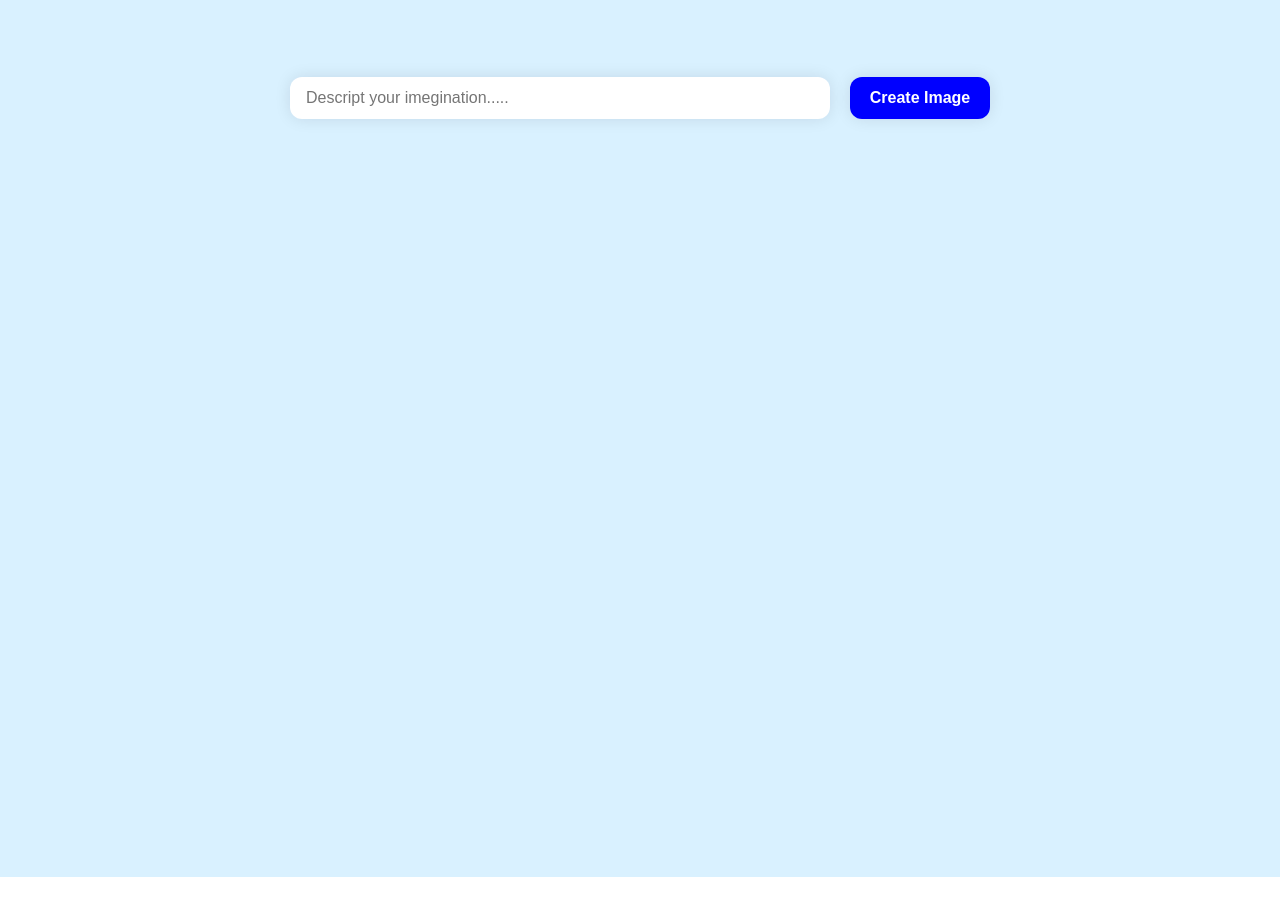
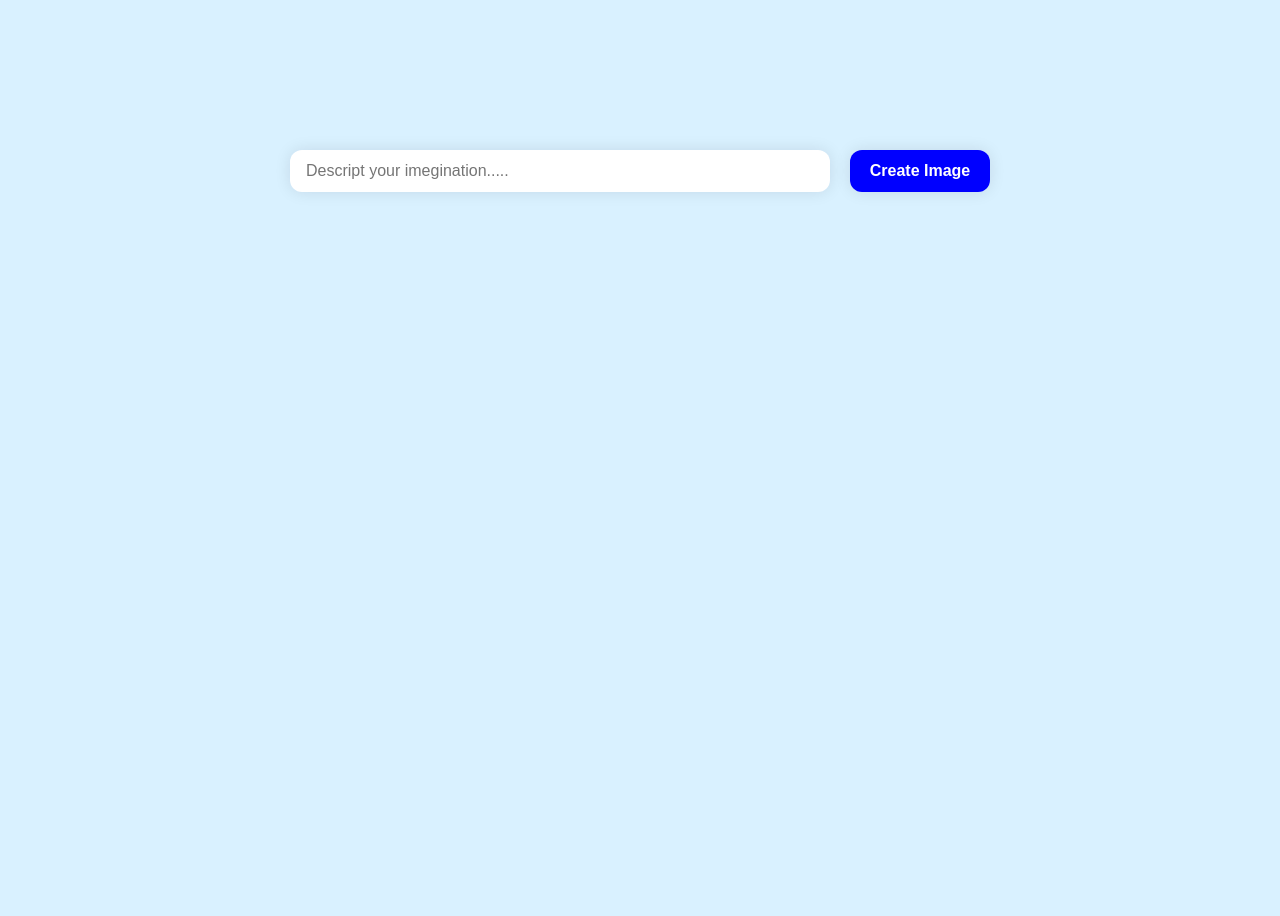
Before and after one commit to iamsujitroy/openAI-Image-Generator-Client, a React (Create React App) app: page / in a window 1280 px wide. Shown: the top 916 px of the page. Before the commit the page ends 877 px from the top, so only its background shows below. Built offline with nearby package versions, Linux system fonts and the light colour scheme.

Commit message:
responsiveness

```diff
--- a/src/pages/Home/Home.scss
+++ b/src/pages/Home/Home.scss
@@ -2,7 +2,7 @@
   width: 100%;
   min-height: 100vh;
   background-color: rgb(217, 241, 255);
-  padding-top: 77px;
+  padding-top: 150px;
 
   form {
     width: 700px;
@@ -57,8 +57,10 @@
   }
 }
 
-.home_page {
-  @media screen and (max-width: 410px) {
+@media screen and (max-width: 410px) {
+  .home_page {
+    padding-top: 77px;
+
     form {
       flex-direction: column;
       width: 100%;
```
